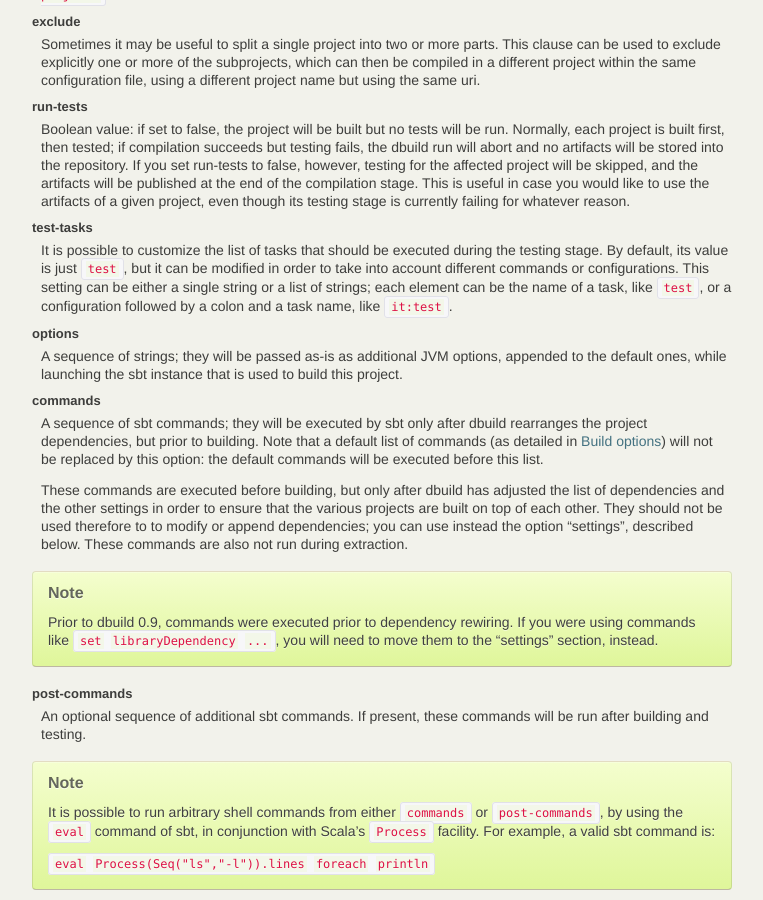
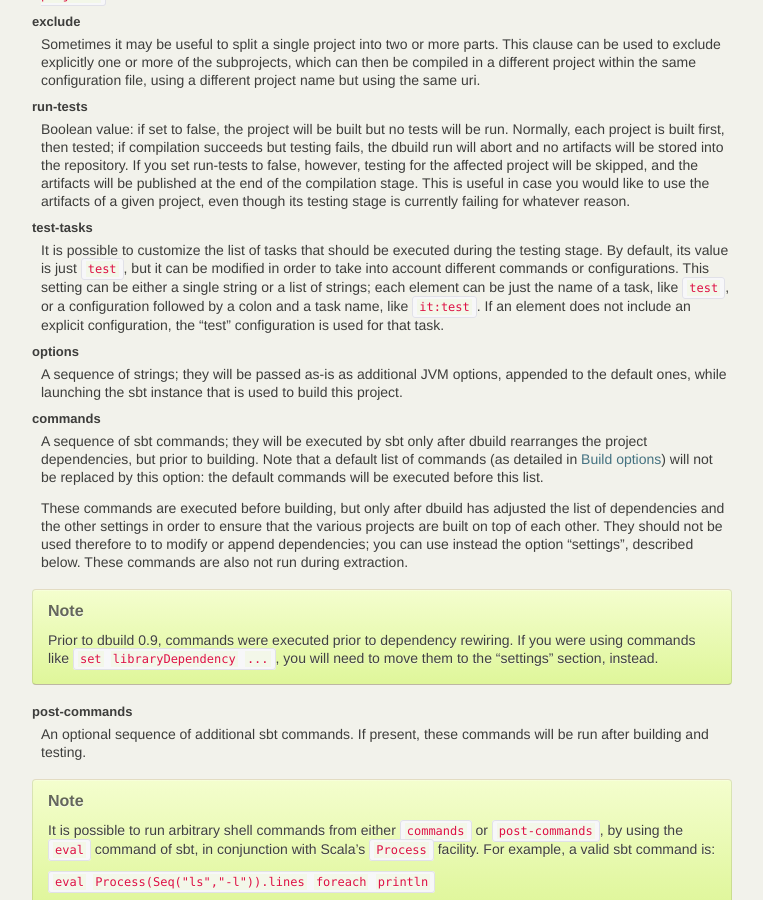
Before and after one commit to lightbend-labs/dbuild, a Sphinx documentation site: the page built from docs/src/sphinx/dbuild.rst, in a window 1280 px wide and 900 px high, scrolled down 5527 px. Shown: the whole window, without its empty margins (138-901 px from the left). Built offline with Sphinx 7.4.7, drawn with Linux system fonts in a browser that asks for light colours; the version number could not be read and is left out.

Commit message:
Clarification to the docs for "test-tasks"

```diff
--- a/docs/src/sphinx/dbuild.rst
+++ b/docs/src/sphinx/dbuild.rst
@@ -382,9 +382,10 @@ test-tasks
   It is possible to customize the list of tasks that should be executed during the
   testing stage. By default, its value is just ``test``, but it can be modified
   in order to take into account different commands or configurations. This setting
-  can be either a single string or a list of strings; each element can be the name
-  of a task, like ``test``, or a configuration followed by a colon and a task name,
-  like ``it:test``.
+  can be either a single string or a list of strings; each element can be just the
+  name of a task, like ``test``, or a configuration followed by a colon and a task
+  name, like ``it:test``. If an element does not include an explicit configuration,
+  the "test" configuration is used for that task.
 
 options
   A sequence of strings; they will be passed as-is as additional JVM options,
```
